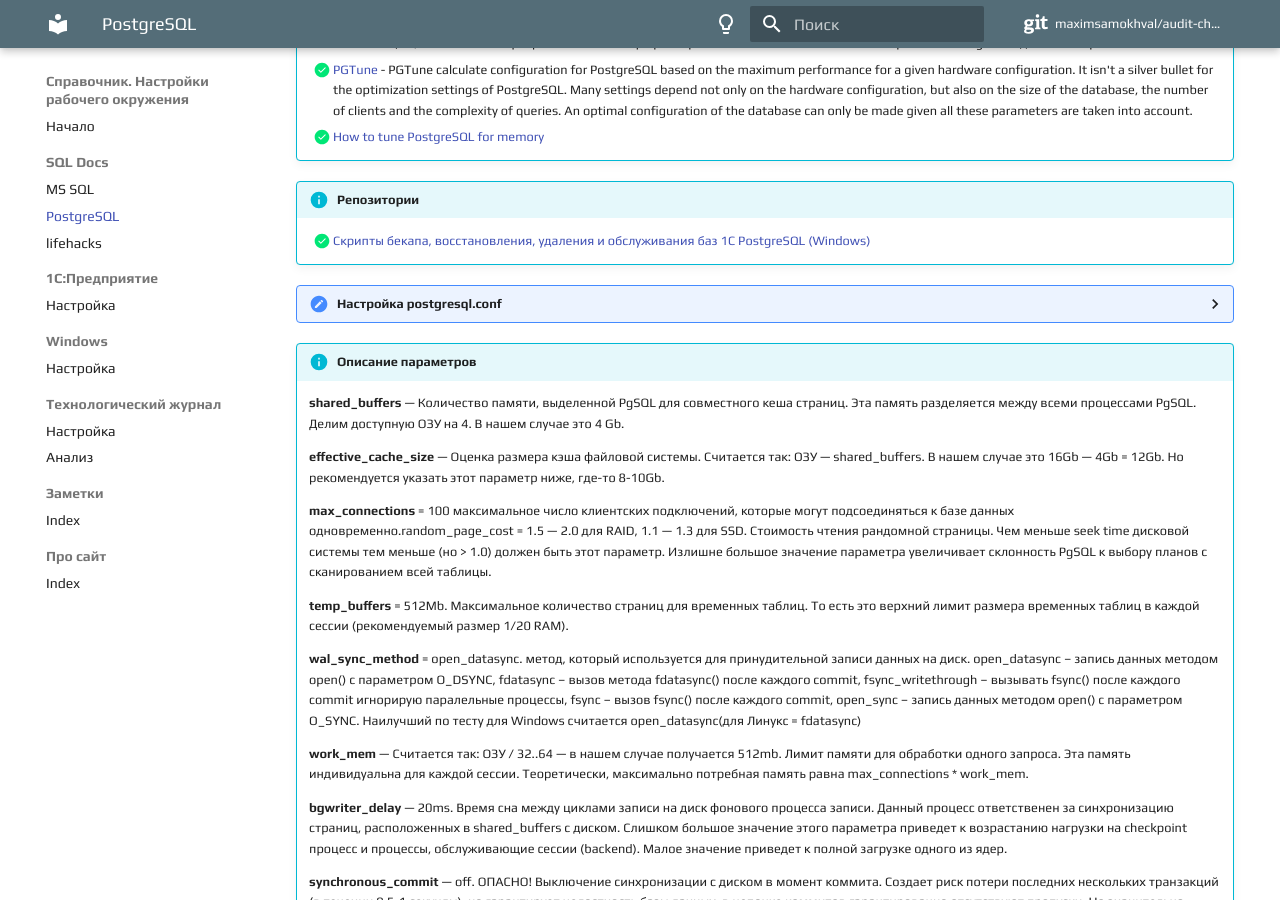
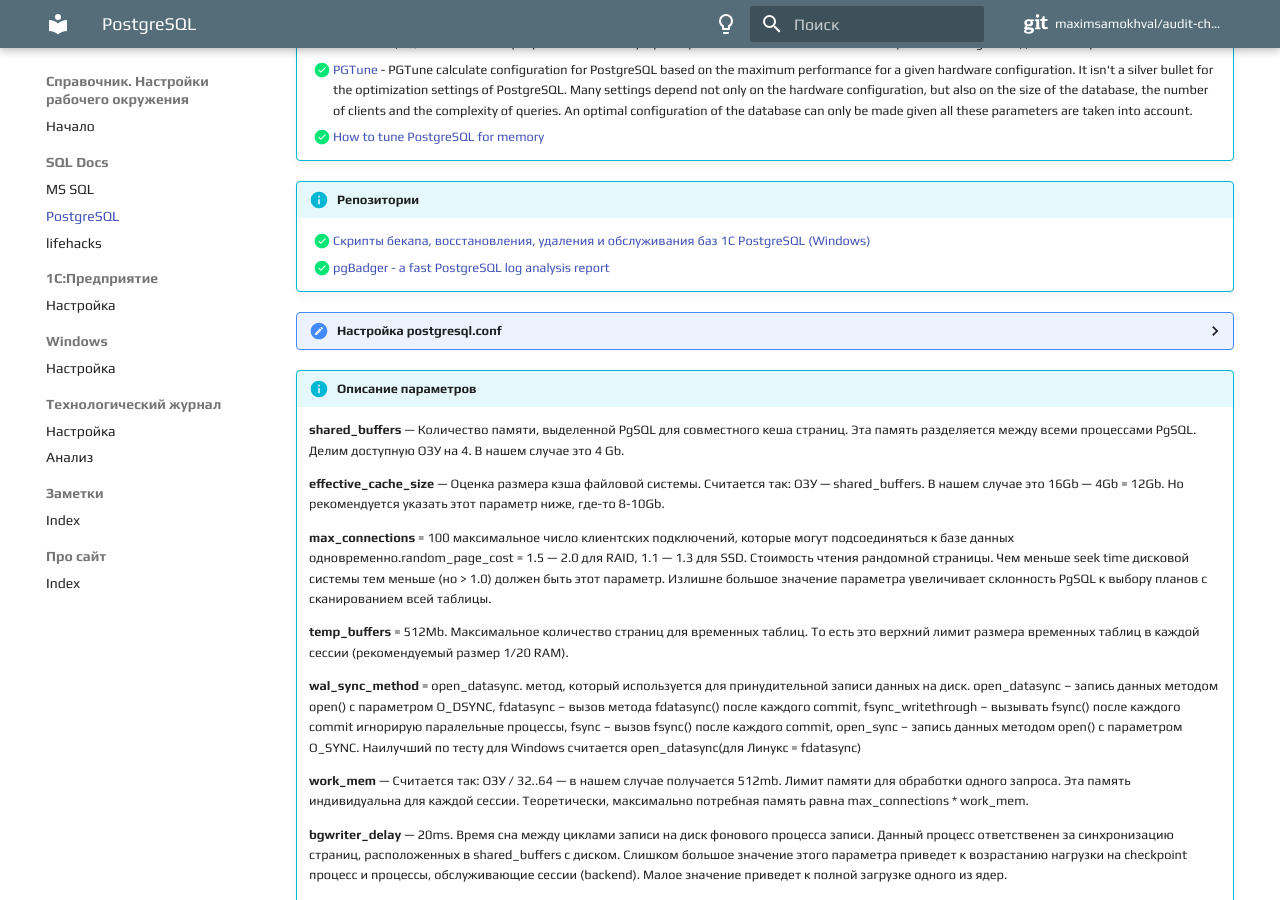
Before and after one commit to maximsamokhval/audit-checklist, an MkDocs documentation site: the page built from docs/SQL/PostgreSQL.md, in a window 1280 px wide and 900 px high, scrolled down 426 px. Built offline with MkDocs 1.6.1 and Material for MkDocs 9.7.7, drawn with Linux system fonts in a browser that asks for light colours; comment, search, counter and statistics services are not loaded.

Commit message:
feat: &req & PQ

```diff
--- a/docs/SQL/PostgreSQL.md
+++ b/docs/SQL/PostgreSQL.md
@@ -16,6 +16,7 @@
 
 !!! info "Репозитории"
     - [x] [Скрипты бекапа, восстановления, удаления и обслуживания баз 1С PostgreSQL (Windows)](https://github.com/anklav24/PostgreSQL-Scripts)
+    - [x] [pgBadger - a fast PostgreSQL log analysis report](https://github.com/darold/pgbadger)
 
 
 <details>
```
Also changed, not shown: requirements.txt (added, +28 -0 lines).
